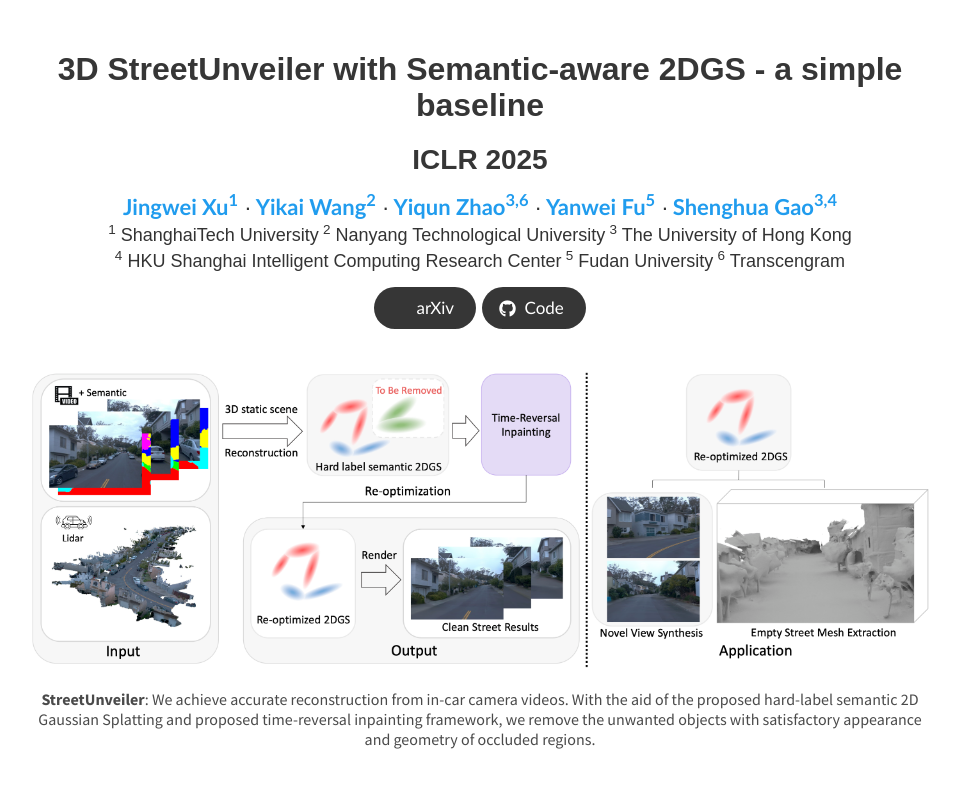
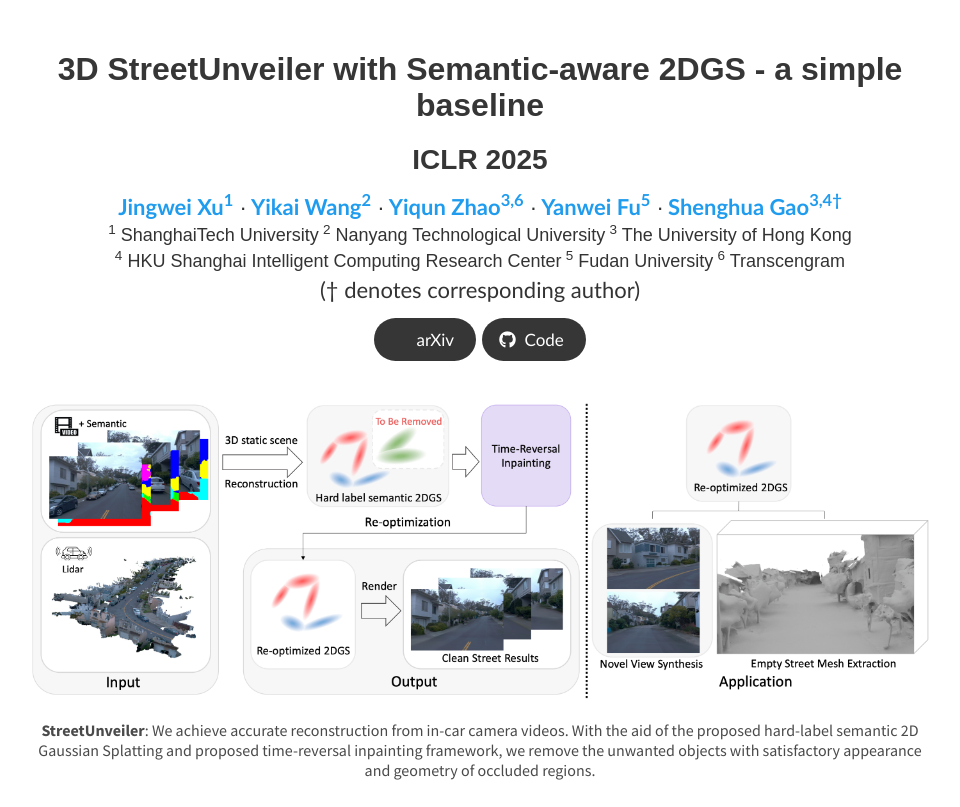
Before and after one commit to StreetUnveiler/StreetUnveiler.github.io, a plain HTML site: page index.html in a window 1280 px wide. Shown: the top 807 px of the page, without its empty margins (160-1120 px from the left). Drawn offline with nearby package versions, Linux system fonts and the light colour scheme; some icons are missing; a web font is replaced by a local one.

Commit message:
Update index.html

```diff
--- a/index.html
+++ b/index.html
@@ -164,7 +164,7 @@
                   <a href="https://scholar.google.co.uk/citations?user=Vg54TcsAAAAJ&hl=en"><strong>Yanwei Fu<sup>5</sup></strong></a> ·
                 </span>
                 <span class="author-block" style="font-size: 22px">
-                  <a href="https://scholar.google.com.sg/citations?user=fe-1v0MAAAAJ&hl=en"><strong>Shenghua Gao<sup>3,4</sup></strong></a>
+                  <a href="https://scholar.google.com.sg/citations?user=fe-1v0MAAAAJ&hl=en"><strong>Shenghua Gao<sup>3,4†</sup></strong></a>
                 </span>
               </div>
 
@@ -187,6 +187,9 @@
                 <span class="author-block" style="font-size: 18px">
                   <sup>6</sup> Transcengram
                 </span>
+              </div>
+              <div>
+              († denotes corresponding author)
               </div>
               <div class="column has-text-centered">
                 <div class="link-block">
```
